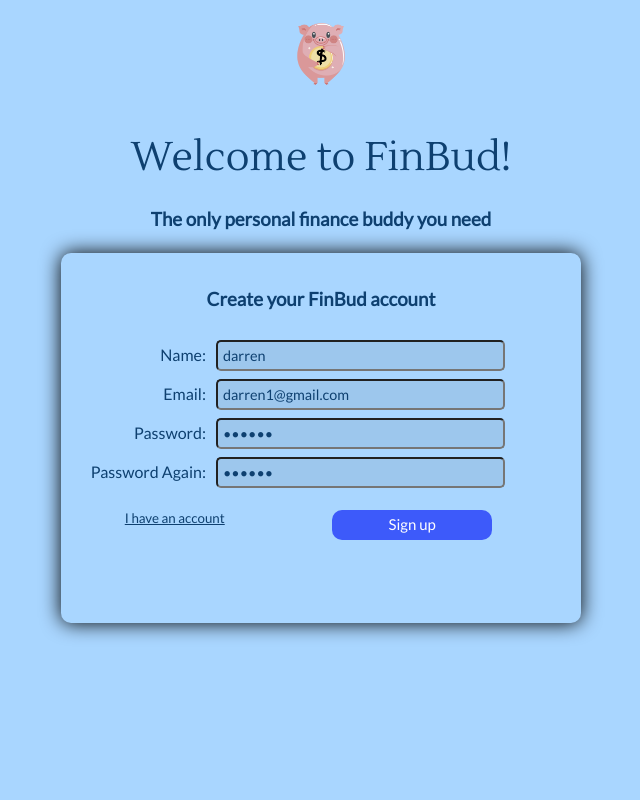
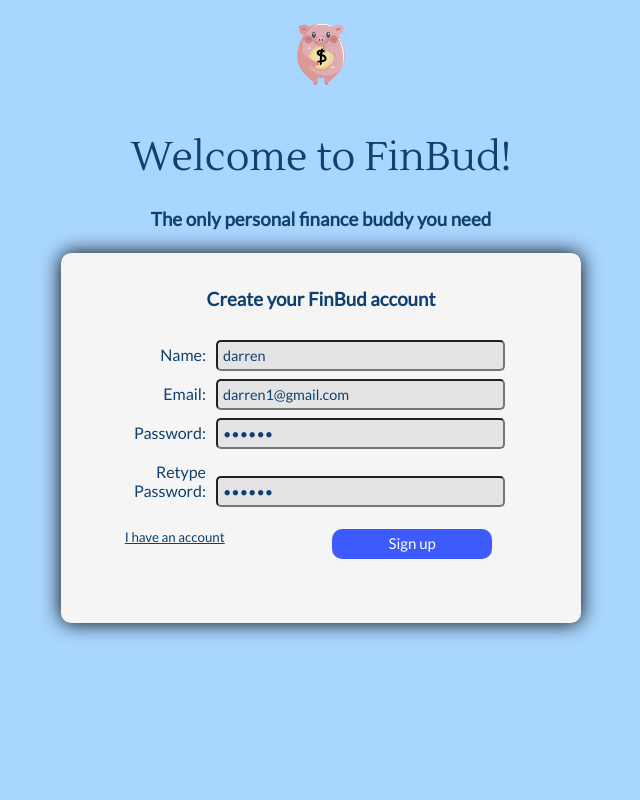
Before and after one commit to limjoobin/bt3103-finbud, a Vue app: page /signup in a window 1280 px wide. Shown: the top 800 px of the page, without its empty margins (319-959 px from the left). Built offline with nearby package versions, Linux system fonts and the light colour scheme; no server answers.

Commit message:
Updated signup page

```diff
--- a/src/components/pages/HomePage/SignUpPage.vue
+++ b/src/components/pages/HomePage/SignUpPage.vue
@@ -53,7 +53,7 @@
             />
           </div>
           <div>
-            <label for="password-again">Password Again:</label>
+            <label for="password-again">Retype Password:</label>
             <input
               type="password"
               id="password-again"
@@ -224,7 +224,7 @@ export default {
 }
 
 .register {
-  background-color: #a9d6ff;
+  background-color:whitesmoke;
   width: 500px;
   margin: 10px auto;
   padding: 10px;
@@ -235,6 +235,9 @@ export default {
   background-color: back-color;
   box-shadow: 0 0 20px 0 #000000;
   height: 350px;
+}
+.register *{
+  background-color: whitesmoke;
 }
 
 label {
```
